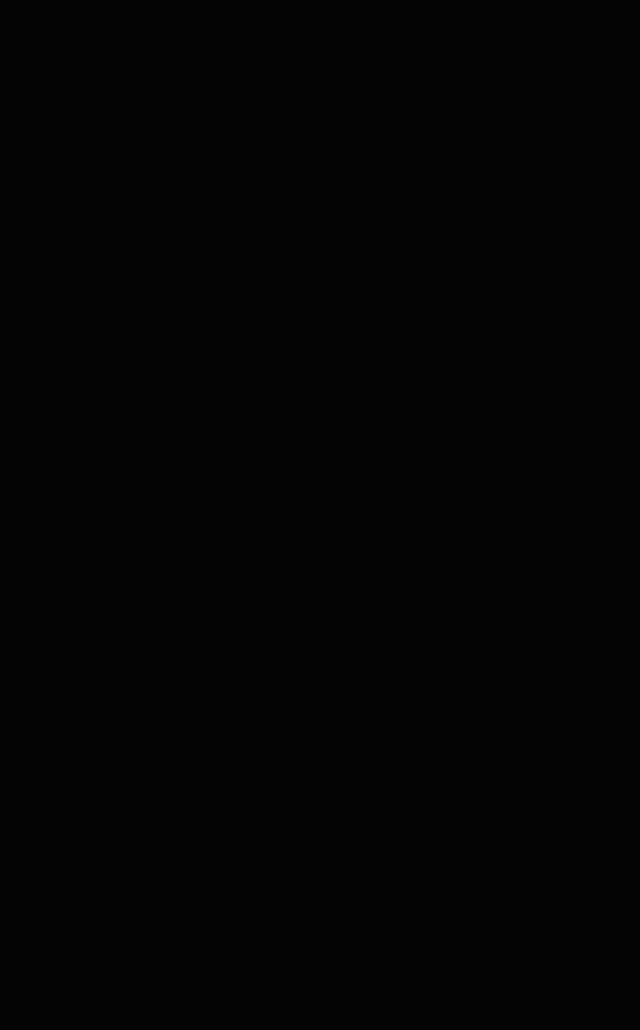
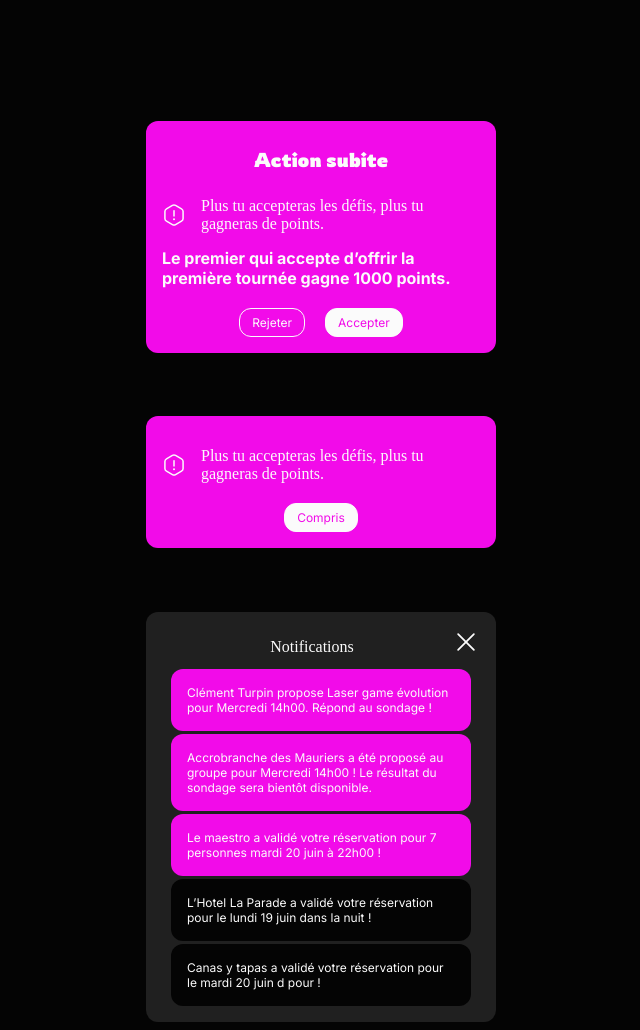
Before and after one commit to hugolvr2/inlove, a plain HTML site: page popup.html in a window 1280 px wide. Shown: the whole page, without its empty margins (319-959 px from the left). Before the commit the page ends 800 px from the top, so only its background shows below. Drawn offline with Linux system fonts and the light colour scheme.

Commit message:
last change

```diff
--- a/popup.html
+++ b/popup.html
@@ -11,6 +11,56 @@
 
 <body>
 
+    <article class="popupactionsubite">
+        <h2 class="titrepopup">Action subite</h2>
+        <article class="exclamation">
+            <img src="icon/exclamation.svg" alt="">
+            <p class="plustu" class="body2">Plus tu accepteras les défis, plus tu gagneras de points.</p>
+        </article>
+        <p class="body1">Le premier qui accepte d’offrir la première tournée gagne 1000 points.</p>
+        <div class="popupbutton">
+            <button class="popupbutton1">
+                <p class="body2">Rejeter</p>
+            </button>
+            <button class="popupbutton2">
+                <p class="body2">Accepter</p>
+            </button>
+        </div>
+    </article>
+
+    <article class="popupactionsubite">
+        <article class="exclamation">
+            <img src="icon/exclamation.svg" alt="">
+            <p class="plustu" class="body2">Plus tu accepteras les défis, plus tu gagneras de points.</p>
+        </article>
+        <div class="comprisbutton">
+            <button class="popupbutton2">
+                <p class="body2">Compris</p>
+            </button>
+        </div>
+    </article>
+
+    <article class="popupnotif">
+        <img class="cross" src="icon/x.svg" alt="">
+        <p class="titrepopup" class="body1">Notifications</p>
+        <article class="notif">
+            <p class="body2">Clément Turpin propose Laser game évolution pour Mercredi 14h00. Répond au sondage !</p>
+        </article>
+        <article class="notif">
+            <p class="body2">Accrobranche des Mauriers a été proposé au groupe pour Mercredi 14h00 ! Le résultat du sondage sera bientôt disponible.</p>
+        </article>
+        <article class="notif">
+            <p class="body2">Le maestro a validé votre réservation pour 7 personnes mardi 20 juin à 22h00 !</p>
+        </article>
+        <article class="notif2">
+            <p class="body2">L’Hotel La Parade a validé votre réservation pour le lundi 19 juin dans la nuit !</p>
+        </article>
+        <article class="notif2">
+            <p class="body2">Canas y tapas a validé votre réservation pour le mardi 20 juin d pour !</p>
+        </article>
+    </article>
+
+
 
 
 </body>
--- a/style.css
+++ b/style.css
@@ -1,9 +1,12 @@
 @import url('https://fonts.googleapis.com/css2?family=Inter:wght@400;700&family=Rowdies:wght@400;700&display=swap');
 
-html{
+html {
     box-sizing: border-box;
 }
-*, *:before, *:after{
+
+*,
+*:before,
+*:after {
     box-sizing: inherit;
 }
 
@@ -30,25 +33,27 @@ html{
     --radius-12: 12px;
 }
 
-body{
+body {
     background-color: var(--color2);
     color: var(--color3);
     padding-top: 50px;
 }
 
-h1,h2,h3 {
+h1,
+h2,
+h3 {
     font-family: var(--font-rowdies);
     margin: 0;
 }
 
 h1 {
     font-size: var(--text-size1);
-    font-weight:bold;
+    font-weight: bold;
 }
 
 h2 {
     font-size: var(--text-size2);
-    font-weight:bold;
+    font-weight: bold;
 }
 
 h3 {
@@ -56,36 +61,36 @@ h3 {
     font-weight: bold;
 }
 
-.body1{
+.body1 {
     font-family: var(--font-inter);
     font-size: var(--text-size0);
     font-weight: bold;
 }
 
-.body2{
+.body2 {
     font-family: var(--font-inter);
     font-size: var(--text-size3);
     font-weight: 400;
 }
 
-p{
+p {
     margin: 0;
 }
 
-.icon{
+.icon {
     width: 24px;
     height: 24px;
     background-color: var(--color1);
 }
 
-.icon-text{
+.icon-text {
     display: flex;
     flex-direction: row;
     align-items: center;
     gap: 16px;
 }
 
-.activite{
+.activite {
     display: flex;
     flex-direction: row;
     align-items: center;
@@ -98,7 +103,7 @@ p{
     margin-top: 1%;
 }
 
-.header{
+.header {
     display: flex;
     flex-direction: row;
     align-items: center;
@@ -114,14 +119,14 @@ p{
     align-items: center;
     border: none;
     gap: var(--gap-8);
-    background-color :var(--color4);
+    background-color: var(--color4);
     color: white;
     border-radius: var(--radius-12);
     padding: 6px 12px;
     margin: 15px;
 }
 
-.ville{
+.ville {
     display: flex;
     flex-direction: row;
     align-items: center;
@@ -129,7 +134,7 @@ p{
     width: 350px;
 }
 
-.titlehome{
+.titlehome {
     display: flex;
     flex-direction: row;
     align-items: center;
@@ -138,7 +143,7 @@ p{
     margin: 15px;
 }
 
-.activitesprevues{
+.activitesprevues {
     display: flex;
     flex-direction: row;
     align-items: center;
@@ -147,19 +152,19 @@ p{
     margin: 15px;
 }
 
-.roulette{
+.roulette {
     display: flex;
     justify-content: center;
     align-items: center;
     height: 50vh;
 }
 
-.tourne{
+.tourne {
     text-align: center;
     margin: 20px;
 }
 
-.lancer{
+.lancer {
     display: flex;
     flex-direction: row;
     align-items: center;
@@ -167,13 +172,13 @@ p{
     justify-content: center;
 }
 
-.lancer-button{
+.lancer-button {
     display: flex;
     flex-direction: row;
     align-items: center;
     border: none;
     gap: var(--gap-8);
-    background-color :var(--color1);
+    background-color: var(--color1);
     color: white;
     border-radius: var(--radius-12);
     padding: 16px 22px;
@@ -190,7 +195,7 @@ p{
     justify-content: space-around;
     justify-content: space-between;
     align-items: center;
-    padding: 20px ;
+    padding: 20px;
 }
 
 .nav-item {
@@ -203,20 +208,20 @@ p{
     padding: 5px;
 }
 
-  .cagnotte-button{
+.cagnotte-button {
     border: 1px solid var(--color3);
     display: flex;
     flex-direction: row;
     align-items: center;
     gap: var(--gap-8);
-    background-color :var(--color2);
+    background-color: var(--color2);
     color: var(--color3);
     border-radius: var(--radius-12);
     padding: 6px 12px;
     margin: 15px;
 }
 
-  .obj-cagnotte{
+.obj-cagnotte {
     display: block;
     flex-direction: row;
     align-items: center;
@@ -229,28 +234,28 @@ p{
     margin-top: 5%;
 }
 
-  .pad-cagnotte{
+.pad-cagnotte {
     padding-top: 15px;
 }
 
-  .barre-cagnotte{
+.barre-cagnotte {
     display: flex;
     justify-content: space-between;
     flex-direction: row;
 }
 
-  .accescagnotte-button{
+.accescagnotte-button {
     border: 1px solid var(--color3);
     display: flex;
     flex-direction: row;
     gap: var(--gap-8);
-    background-color :var(--color4);
+    background-color: var(--color4);
     color: var(--color3);
     border-radius: var(--radius-12);
     padding: 6px 12px;
 }
 
-  .accescagnotte{
+.accescagnotte {
     display: flex;
     justify-content: space-between;
     flex-direction: row;
@@ -258,7 +263,7 @@ p{
     padding: 15px;
 }
 
-  .activitesrecentes{
+.activitesrecentes {
     display: block;
     flex-direction: row;
     align-items: center;
@@ -272,7 +277,7 @@ p{
     border: 1px solid var(--color3);
 }
 
-  .activitescagnotte{
+.activitescagnotte {
     display: flex;
     justify-content: space-between;
     flex-direction: row;
@@ -280,19 +285,19 @@ p{
     padding: 20px;
 }
 
-  .logo{
+.logo {
     display: flex;
     justify-content: center;
     align-items: center;
     height: 35vh;
 }
 
-.button-connexion{
+.button-connexion {
     align-items: center;
     padding: 20px 20px;
     border: 1px solid var(--color3);
     gap: var(--gap-8);
-    background-color :var(--color2);
+    background-color: var(--color2);
     color: var(--color3);
     border-radius: var(--radius-12);
     width: 350px;
@@ -300,28 +305,28 @@ p{
     position: relative;
 }
 
-.pos-connexion{
+.pos-connexion {
     position: absolute;
     bottom: 20px;
 
 }
 
-.pos-connexion2{
+.pos-connexion2 {
     position: absolute;
     bottom: 90px;
 
 }
 
-.pos-connexion3{
+.pos-connexion3 {
     position: absolute;
     bottom: 160px;
 }
 
-.button-evg{
+.button-evg {
     align-items: center;
     padding: 15px 20px;
     gap: var(--gap-8);
-    background-color :var(--color1);
+    background-color: var(--color1);
     color: var(--color3);
     border-radius: var(--radius-12);
     width: 350px;
@@ -329,20 +334,126 @@ p{
     position: relative;
 }
 
-.mapg{
+.mapg {
     margin: -8.5px;
     padding-top: 20px;
 }
 
-.button-carte{
+.button-carte {
     display: flex;
     flex-direction: row;
     align-items: center;
     padding: 15px;
 }
 
-.pos-google{
+.pos-google {
     position: relative;
     display: block;
     margin: 0 auto;
 }
+
+.popupactionsubite {
+    display: block;
+    flex-direction: row;
+    align-items: center;
+    justify-content: space-between;
+    width: 350px;
+    background-color: var(--color1);
+    padding: 16px;
+    border-radius: 12px;
+    margin: auto;
+    margin-top: 5%;
+}
+
+.titrepopup {
+    text-align: center;
+    padding: 10px;
+}
+
+.exclamation{
+    display: flex;
+    flex-direction: row;
+}
+
+.plustu{
+    margin: 15px;
+}
+
+.popupbutton{
+    display: flex;
+    justify-content: center;
+    gap: 20px;
+    margin-top: 20px;
+}
+
+.popupbutton1{
+    border: 1px solid var(--color3);
+    display: flex;
+    flex-direction: row;
+    gap: var(--gap-8);
+    background-color: var(--color1);
+    color: var(--color3);
+    border-radius: var(--radius-12);
+    padding: 6px 12px;
+}
+
+.popupbutton2{
+    border: 1px solid var(--color3);
+    display: flex;
+    flex-direction: row;
+    gap: var(--gap-8);
+    background-color: var(--color3);
+    color: var(--color1);
+    border-radius: var(--radius-12);
+    padding: 6px 12px;
+}
+
+.notif{
+    display: flex;
+    flex-direction: row;
+    align-items: center;
+    justify-content: space-between;
+    width: 300px;
+    background-color: var(--color1);
+    padding: 16px;
+    border-radius: 12px;
+    margin: auto;
+    margin-top: 1%;
+}
+
+.notif2{
+    display: flex;
+    flex-direction: row;
+    align-items: center;
+    justify-content: space-between;
+    width: 300px;
+    background-color: var(--color2);
+    padding: 16px;
+    border-radius: 12px;
+    margin: auto;
+    margin-top: 1%;
+}
+
+.popupnotif{
+    display: block;
+    flex-direction: row;
+    align-items: center;
+    justify-content: space-between;
+    width: 350px;
+    background-color: var(--color4);
+    padding: 16px;
+    border-radius: 12px;
+    margin: auto;
+    margin-top: 5%;
+}
+
+.comprisbutton{
+    display: flex;
+    justify-content: center;
+    gap: 20px;
+    margin-top: 5px;
+}
+
+.cross{
+    float: right;
+}
```
Also changed, not shown: icon/exclamation.svg (added), icon/x.svg (added), 3 other files. Lines whose indentation alone changed are shown as unchanged.
